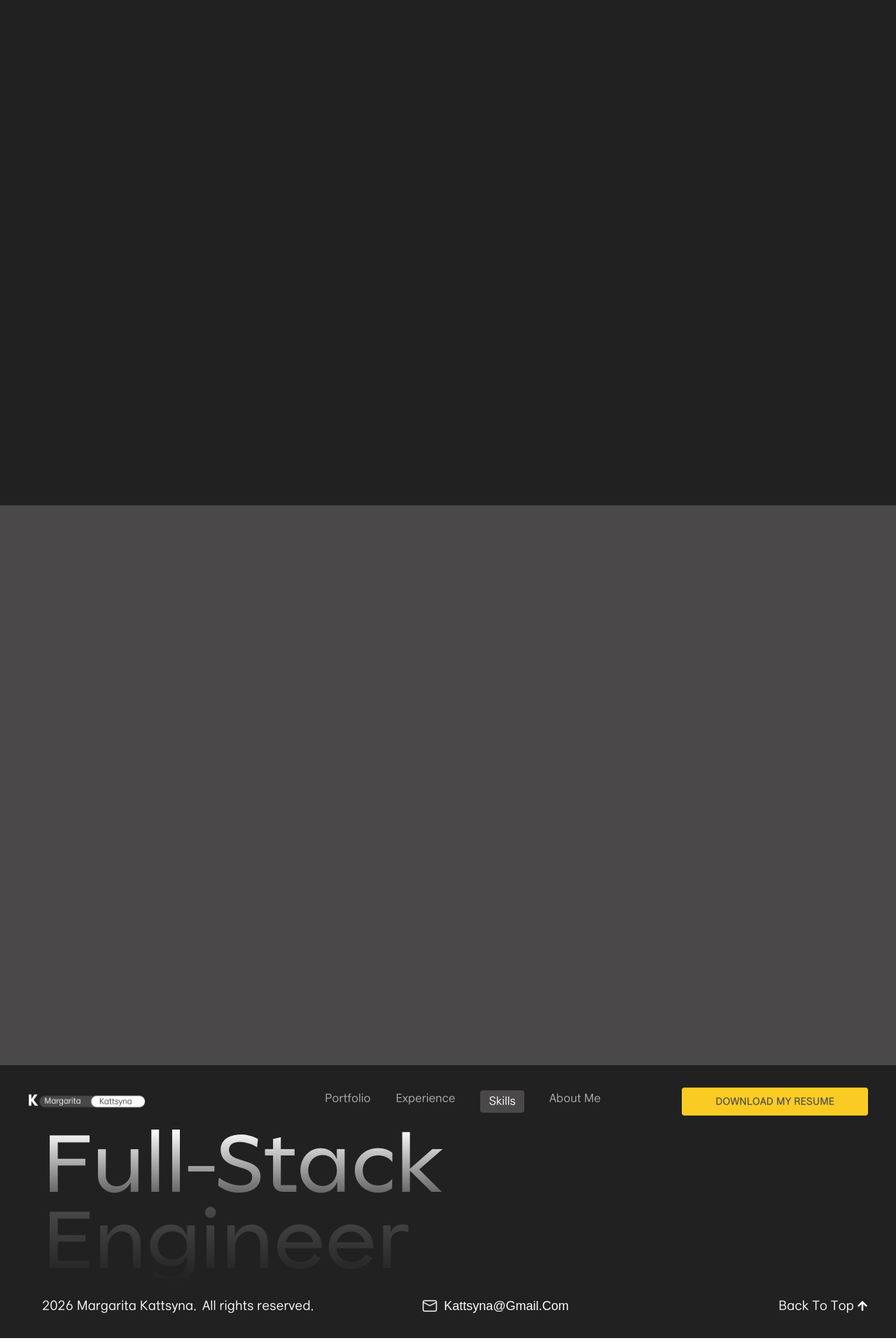
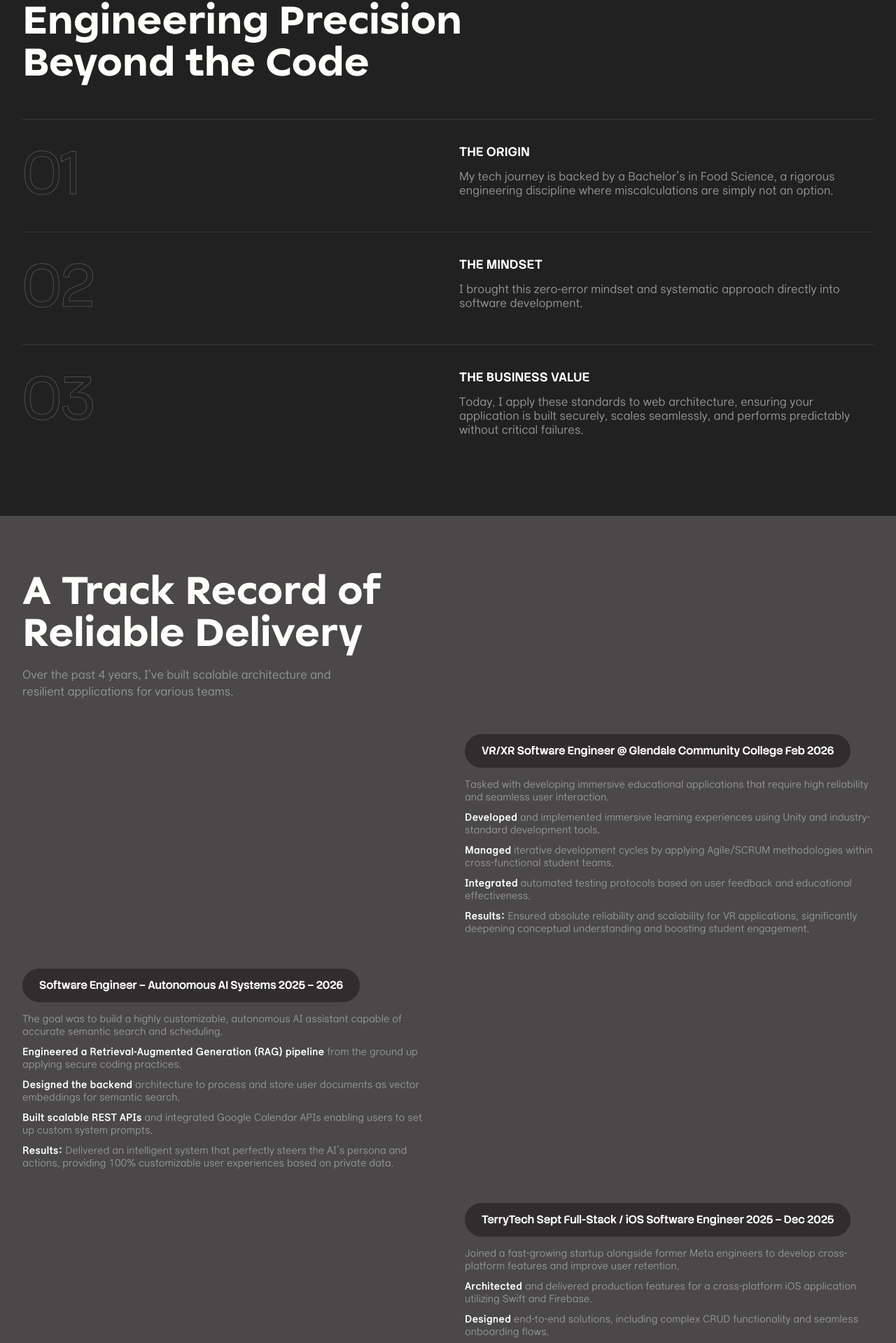
Before and after one commit to prostodiva/kattsynaV2, a React (Vite) app in the folder frontend/web/: page /skills in a window 1280 px wide. Shown: the part 878-2797 px from the top of the page at 70% size. Built offline with nearby package versions, Linux system fonts and the light colour scheme; no server answers.

Commit message:
add: skills section content and layout

```diff
--- a/frontend/web/src/components/AboutMeSharedContent.tsx
+++ b/frontend/web/src/components/AboutMeSharedContent.tsx
@@ -2,7 +2,7 @@ import photo from "@/assets/Foto.webp"
 
 function AboutMeSharedContent() {
   return (
-    <div className="w-full flex flex-col gap-5 px-10 md:px-8 lg:px-10 2xl:px-16 p-10">
+    <div className="w-full flex flex-col gap-5 px-10 md:px-8 lg:px-10 2xl:px-16 p-20">
             <div className="grid grid-cols-1 xl:grid-cols-2 gap-8">
                 <h1 className="text-center md:text-start md:col-span-2 xl:col-span-1 md:mt-20 xl:mt-0 font-unitea font-bold text-3xl md:text-5xl xl:text-5xl 2xl:text-7xl text-text-primary">
                     About Me
--- a/frontend/web/src/components/ui/Button.tsx
+++ b/frontend/web/src/components/ui/Button.tsx
@@ -1,6 +1,6 @@
 import classNames from 'classnames';
 
-type ButtonVariant = 'primary' | 'secondary' | 'ternary' | 'black';
+type ButtonVariant = 'primary' | 'secondary' | 'ternary' | 'black' | 'white';
 type ButtonType = 'button' | 'submit' | 'reset';
 
 interface ButtonProps {
@@ -39,6 +39,8 @@ function Button({
         variant === 'ternary' && active && !backgroundImage,
         'w-full md:w-auto font-goorm font-medium uppercase text-text-secondary bg-surface-section rounded-sm px-10 py-4 text-sm md:text-base 2xl:text-xl transition-colors duration-200 hover:bg-brand-nav':
         variant === 'black',
+      'w-full md:w-auto font-goorm font-medium uppercase text-text-ternary bg-white rounded-sm px-10 py-4 text-sm md:text-base 2xl:text-xl transition-colors duration-200 hover:bg-white/90':
+        variant === 'white',
       'rounded-sm': rounded,
       'bg-white': outline && !backgroundImage,
       'opacity-50 cursor-not-allowed': disabled,
--- a/frontend/web/src/pages/skillsPage/components/PrecisionSection.tsx
+++ b/frontend/web/src/pages/skillsPage/components/PrecisionSection.tsx
@@ -1,11 +1,35 @@
 import Section from "@/components/Section";
+import { precisionItems } from "../skillsContent";
 
 function PrecisionSection() {
   return (
     <Section className="bg-surface-section">
       <div className="w-full">
-        <div className="relative w-full overflow-hidden min-h-screen lg:min-h-dvh">
+        <div className="relative w-full overflow-hidden min-h-screen lg:min-h-dvh flex flex-col px-5 md:px-8 py-16 xl:py-20 gap-12">
+          <h2 className="font-unitea font-bold text-text-primary leading-none text-4xl md:text-6xl 2xl:text-7xl">
+            Engineering Precision<br className="hidden md:block" /> Beyond the Code
+          </h2>
 
+          <div className="flex flex-col">
+            {precisionItems.map((item) => (
+              <div
+                key={item.number}
+                className="grid grid-cols-1 md:grid-cols-12 gap-2 md:gap-8 items-start py-8 border-t border-white/10"
+              >
+                <span className="md:col-span-6 font-unitea text-transparent [-webkit-text-stroke:1px_rgba(255,255,255,0.2)] text-6xl md:text-8xl leading-none">
+                  {item.number}
+                </span>
+                <div className="md:col-span-6 flex flex-col gap-3">
+                  <h3 className="font-stack font-bold uppercase text-text-primary text-base md:text-lg tracking-wide">
+                    {item.label}
+                  </h3>
+                  <p className="font-goorm text-text-gray text-sm md:text-base 2xl:text-lg leading-tight">
+                    {item.body}
+                  </p>
+                </div>
+              </div>
+            ))}
+          </div>
         </div>
       </div>
     </Section>
--- a/frontend/web/src/pages/skillsPage/components/RecordSection.tsx
+++ b/frontend/web/src/pages/skillsPage/components/RecordSection.tsx
@@ -1,11 +1,56 @@
 import Section from "@/components/Section";
+import { recordContent, recordEntries } from "../skillsContent";
 
 function RecordSection() {
   return (
     <Section>
       <div className="w-full">
-        <div className="relative w-full overflow-hidden min-h-screen lg:min-h-dvh">
+        <div className="relative w-full overflow-hidden min-h-screen lg:min-h-dvh flex flex-col px-5 md:px-8 py-16 xl:py-20 gap-12">
+          <div className="flex flex-col gap-4">
+            <h2 className="font-unitea font-bold text-text-primary leading-none text-4xl md:text-6xl 2xl:text-7xl">
+              A Track Record of<br className="hidden md:block" /> Reliable Delivery
+            </h2>
+            <p className="font-goorm text-text-gray max-w-md text-sm md:text-base">
+              {recordContent.subtitle}
+            </p>
+          </div>
 
+          <div className="flex flex-col gap-12">
+            {recordEntries.map((job, i) => (
+              <div
+                key={job.title}
+                className="grid grid-cols-1 md:grid-cols-2 gap-4 md:gap-12"
+              >
+                <div className={i % 2 === 0 ? "md:col-start-2" : "md:col-start-1"}>
+                  <span className="inline-block font-stack font-bold text-text-primary bg-surface-card rounded-full px-6 py-3 text-sm md:text-base">
+                    {job.title}
+                  </span>
+                  <div className="mt-4 flex flex-col gap-3">
+                    <p className="font-goorm text-text-gray text-sm leading-tight">
+                      {job.intro}
+                    </p>
+                    {job.bullets.map((b) => (
+                      <p
+                        key={b.lead}
+                        className="font-goorm text-text-gray text-sm leading-tight"
+                      >
+                        <strong className="font-bold text-text-secondary">
+                          {b.lead}
+                        </strong>{" "}
+                        {b.rest}
+                      </p>
+                    ))}
+                    <p className="font-goorm text-text-gray text-sm leading-tight">
+                      <strong className="font-bold text-text-secondary">
+                        Results:
+                      </strong>{" "}
+                      {job.results}
+                    </p>
+                  </div>
+                </div>
+              </div>
+            ))}
+          </div>
         </div>
       </div>
     </Section>
--- /dev/null
+++ b/frontend/web/src/pages/skillsPage/skillsContent.ts
@@ -0,0 +1,90 @@
+// Shared copy for the Skills page sections.
+
+export const recordContent = {
+  subtitle:
+    "Over the past 4 years, I've built scalable architecture and resilient applications for various teams.",
+} as const;
+
+export const recordEntries = [
+  {
+    title: 'VR/XR Software Engineer @ Glendale Community College Feb 2026',
+    intro:
+      'Tasked with developing immersive educational applications that require high reliability and seamless user interaction.',
+    bullets: [
+      {
+        lead: 'Developed',
+        rest: 'and implemented immersive learning experiences using Unity and industry-standard development tools.',
+      },
+      {
+        lead: 'Managed',
+        rest: 'iterative development cycles by applying Agile/SCRUM methodologies within cross-functional student teams.',
+      },
+      {
+        lead: 'Integrated',
+        rest: 'automated testing protocols based on user feedback and educational effectiveness.',
+      },
+    ],
+    results:
+      'Ensured absolute reliability and scalability for VR applications, significantly deepening conceptual understanding and boosting student engagement.',
+  },
+  {
+    title: 'Software Engineer – Autonomous AI Systems 2025 – 2026',
+    intro:
+      'The goal was to build a highly customizable, autonomous AI assistant capable of accurate semantic search and scheduling.',
+    bullets: [
+      {
+        lead: 'Engineered a Retrieval-Augmented Generation (RAG) pipeline',
+        rest: 'from the ground up applying secure coding practices.',
+      },
+      {
+        lead: 'Designed the backend',
+        rest: 'architecture to process and store user documents as vector embeddings for semantic search.',
+      },
+      {
+        lead: 'Built scalable REST APIs',
+        rest: 'and integrated Google Calendar APIs enabling users to set up custom system prompts.',
+      },
+    ],
+    results:
+      "Delivered an intelligent system that perfectly steers the AI's persona and actions, providing 100% customizable user experiences based on private data.",
+  },
+  {
+    title: 'TerryTech Sept Full-Stack / iOS Software Engineer 2025 – Dec 2025',
+    intro:
+      'Joined a fast-growing startup alongside former Meta engineers to develop cross-platform features and improve user retention.',
+    bullets: [
+      {
+        lead: 'Architected',
+        rest: 'and delivered production features for a cross-platform iOS application utilizing Swift and Firebase.',
+      },
+      {
+        lead: 'Designed',
+        rest: 'end-to-end solutions, including complex CRUD functionality and seamless onboarding flows.',
+      },
+      {
+        lead: 'Collaborated',
+        rest: 'directly with Meta alumni (Kishore Venkateshan and Sam Pepose) to align technical deliverables with core business goals.',
+      },
+    ],
+    results:
+      'Successfully launched features that improved onboarding conversion and significantly reduced user drop-off rates. Resolved critical UI and logic issues by 50%, drastically enhancing app stability.',
+  },
+] as const;
+
+export const precisionItems = [
+  {
+    number: '01',
+    label: 'The Origin',
+    body: "My tech journey is backed by a Bachelor's in Food Science, a rigorous engineering discipline where miscalculations are simply not an option.",
+  },
+  {
+    number: '02',
+    label: 'The Mindset',
+    body: 'I brought this zero-error mindset and systematic approach directly into software development.',
+  },
+  {
+    number: '03',
+    label: 'The Business Value',
+    body: 'Today, I apply these standards to web architecture, ensuring your application is built securely, scales seamlessly, and performs predictably without critical failures.',
+  },
+] as const;
```
Also changed, not shown: frontend/web/src/pages/skillsPage/components/SkillsHeroContent.tsx (+22 -0 lines), 6 other files (tests, documents, lock files or other folders).
